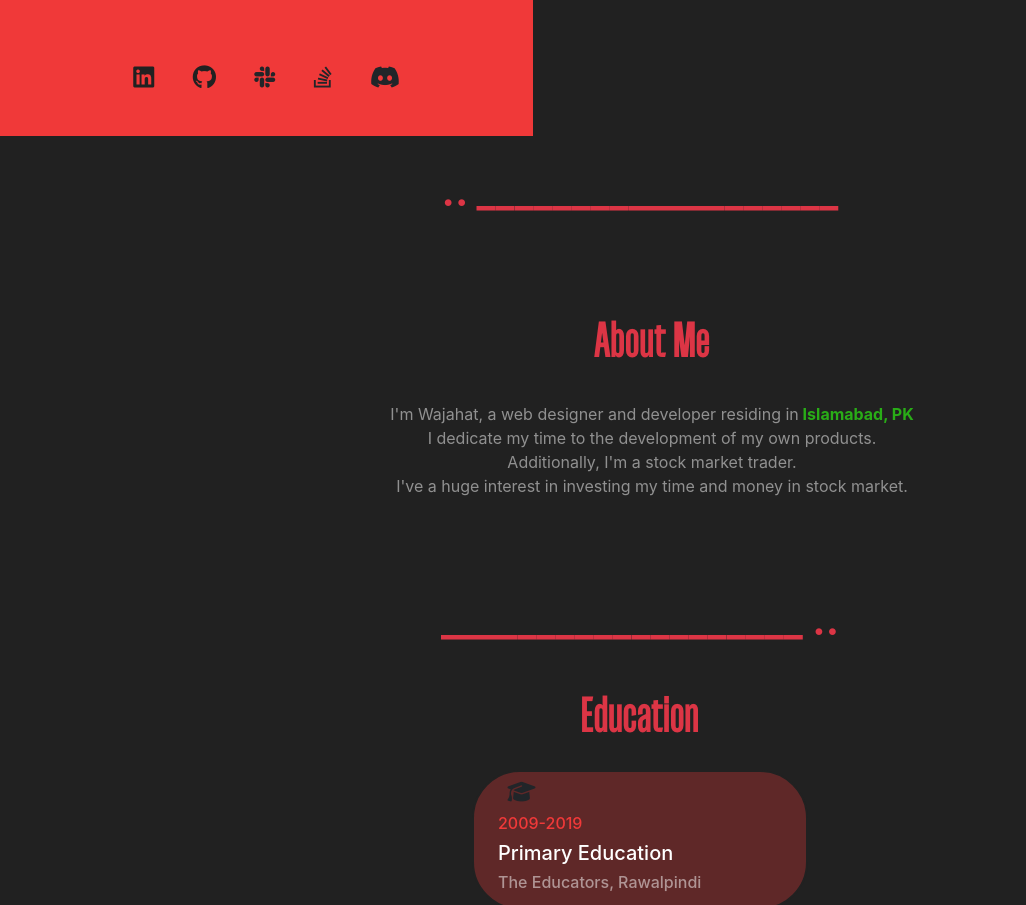
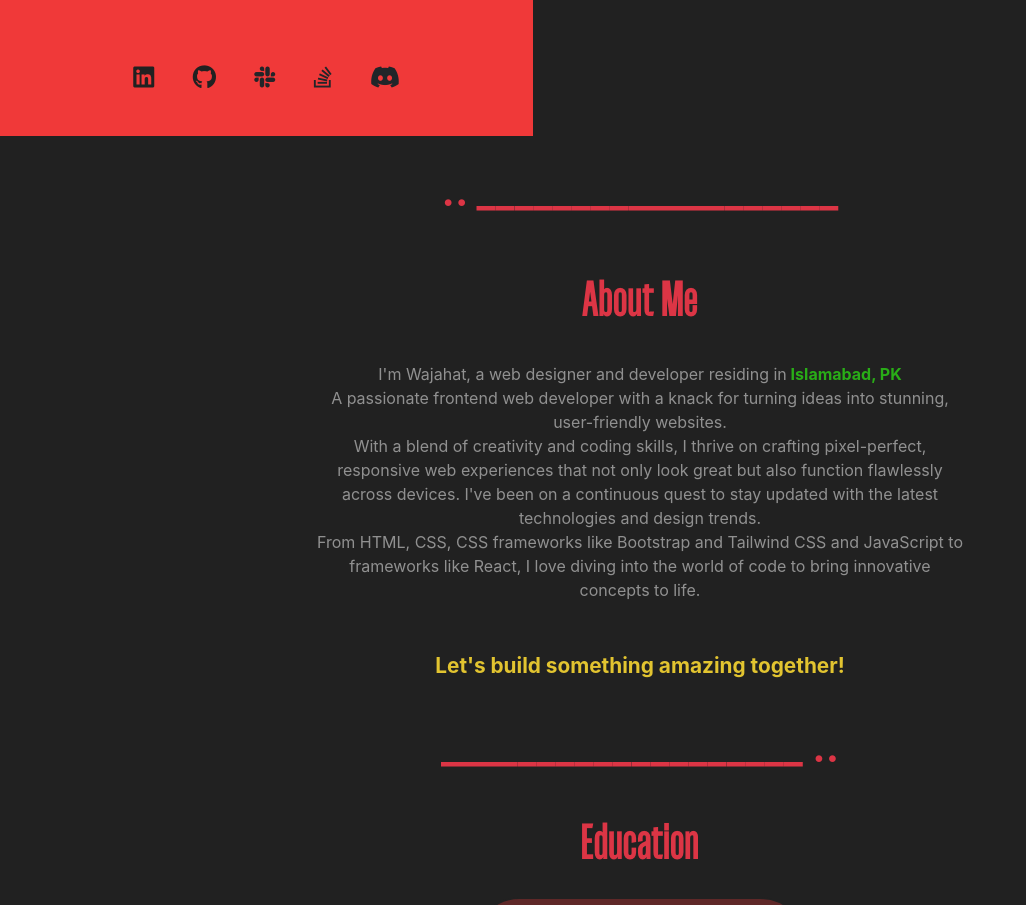
Before and after one commit to Wajisweird/My_Portfolio, a React (Create React App) app: page / in a window 1280 px wide. Shown: the part 460-1365 px from the top of the page, without its empty margins (0-1026 px from the left). Built offline with nearby package versions, Linux system fonts and the light colour scheme; a web font is replaced by a local one.

Commit message:
new changes

```diff
--- a/src/App.css
+++ b/src/App.css
@@ -226,33 +226,16 @@
   color: #29ad17;
 }
 
-@media screen and (min-width: 1px) and (max-width: 788px) {
-  #ello {
-    display: none;
-  }
-
-  .dragon {
-    text-transform: uppercase;
-  }
-  #marsh{
-  width: 70%;
-  margin-left: 5em;
-
-  }
-  #hell{
-    /* width: 100%; */
-    text-align: center;
-  }
-
-  #marsh h1{
-    text-align: center;
-  }
-
+#cv {
+  display: flex;
+  justify-content: center;
 }
 
-
-
-
+#about text {
+  color: #e2c430;
+  font-size: 1.3em;
+  font-weight: bolder;
+}
 
 #ello {
   font-size: 13em;
--- a/src/App.js
+++ b/src/App.js
@@ -4,7 +4,7 @@ import First from "./components/First";
 import Third from "./components/Third";
 import Skills from "./components/Skills";
 import Achivement from "./components/Achivement";
-import Body from "./components/Body";
+import Info from "./components/Info";
 import ContactMe from "./components/ContactMe";
 import Footer from "./components/Footer";
 import Experience from "./components/Experience";
@@ -19,7 +19,7 @@ export default function App() {
     <div>
       <>
         <First />
-        <Body />
+        <Info />
         <Third />
         <Achivement />
         <Skills />
--- a/src/components/Body.js
+++ /dev/null
@@ -1,30 +0,0 @@
-import React from "react";
-
-export default function Body() {
-  return (
-    <div className="container-fluid" id="secondBody">
-      <div className="container text-danger text-center">
-        <br />
-        <h1 className="dots">.. ___________________</h1>
-      </div>
-      <div className="container">
-        <div className="my-5 ms-4 text-danger text-center" id="hell">
-          <br />
-          <h1 className="dragon" data-aos="fade-left">
-            About Me
-          </h1>
-          <br />
-          <p className="text-white-50" id="about" data-aos="fade-right">
-            I'm Wajahat, a web designer and developer residing in
-            <b> Islamabad, PK</b> <br />
-            I dedicate my time to the development of my own products.{" "}
-            <br />
-            Additionally, I'm a stock market trader. <br /> I've a huge interest
-            in investing my time and money in stock market.
-          </p>
-        </div>
-        <br />
-      </div>
-    </div>
-  );
-}
--- /dev/null
+++ b/src/components/Info.js
@@ -0,0 +1,40 @@
+import React from "react";
+
+export default function Info() {
+  return (
+    <div className="container-fluid" id="secondBody">
+      <div className="container text-danger text-center">
+        <br />
+        <h1 className="dots">.. ___________________</h1>
+        <br />
+        <br />
+        <div className="row" id="cv">
+          <div className="col-7">
+            <h1
+              className="dragon text-center text-danger">
+              About Me
+            </h1>
+            <br />
+            <p className="text-white-50" id="about" data-aos="fade-right">
+              I'm Wajahat, a web designer and developer residing in
+              <b> Islamabad, PK</b> <br />A passionate frontend web developer
+              with a knack for turning ideas into stunning, user-friendly
+              websites. <br /> With a blend of creativity and coding skills, I
+              thrive on crafting pixel-perfect, responsive web experiences that
+              not only look great but also function flawlessly across devices.
+              I've been on a continuous quest to stay updated with the latest
+              technologies and design trends. <br /> From HTML, CSS, CSS
+              frameworks like Bootstrap and Tailwind CSS and JavaScript to
+              frameworks like React, I love diving into the world of code to
+              bring innovative concepts to life.
+              <br />
+              <br />
+              <br />
+              <text>Let's build something amazing together!</text>
+            </p>
+          </div>
+        </div>
+      </div>
+    </div>
+  );
+}
```
Also changed, not shown: src/components/Tailwind.png (added).
